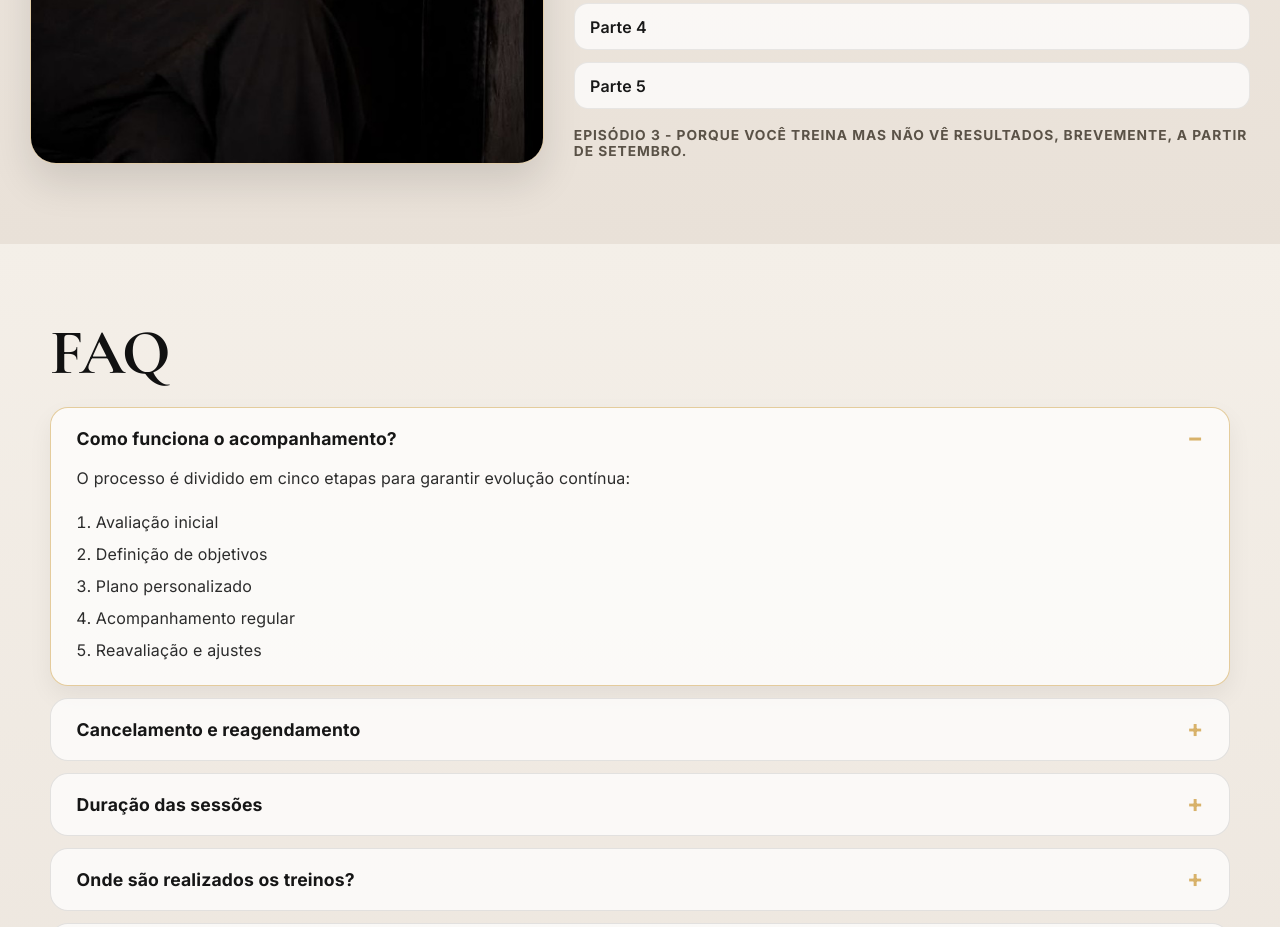
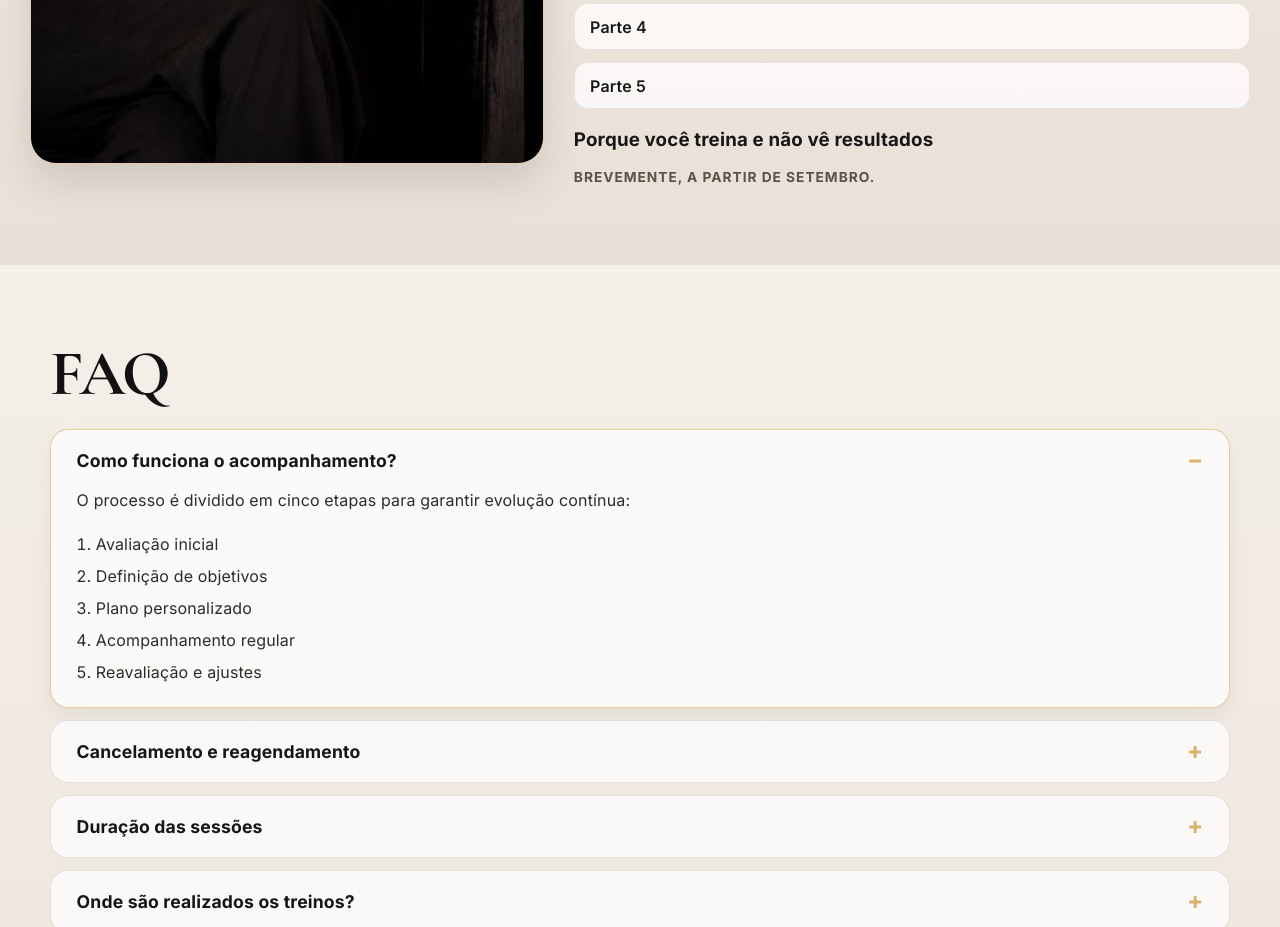
Before and after one commit to oicnanev/isabelfit, a plain HTML site: page public/index.html in a window 1280 px wide. Shown: the part 6815-7742 px from the top of the page. Drawn offline with nearby package versions, Linux system fonts and the light colour scheme.

Commit message:
some changes in Podcasts

```diff
--- a/public/index.html
+++ b/public/index.html
@@ -345,8 +345,11 @@
                 </ul>
               </div>
             </div>
+            <div class="podcasts-episode">
+              <h3>Porque você treina e não vê resultados</h3>
+              <p class="podcasts-note"> Brevemente, a partir de Setembro.</p>
+            </div>
 
-            <p class="podcasts-note">Episódio 3 - Porque você treina mas não vê resultados, brevemente, a partir de Setembro.</p>
           </div>
         </div>
       </section>
```
